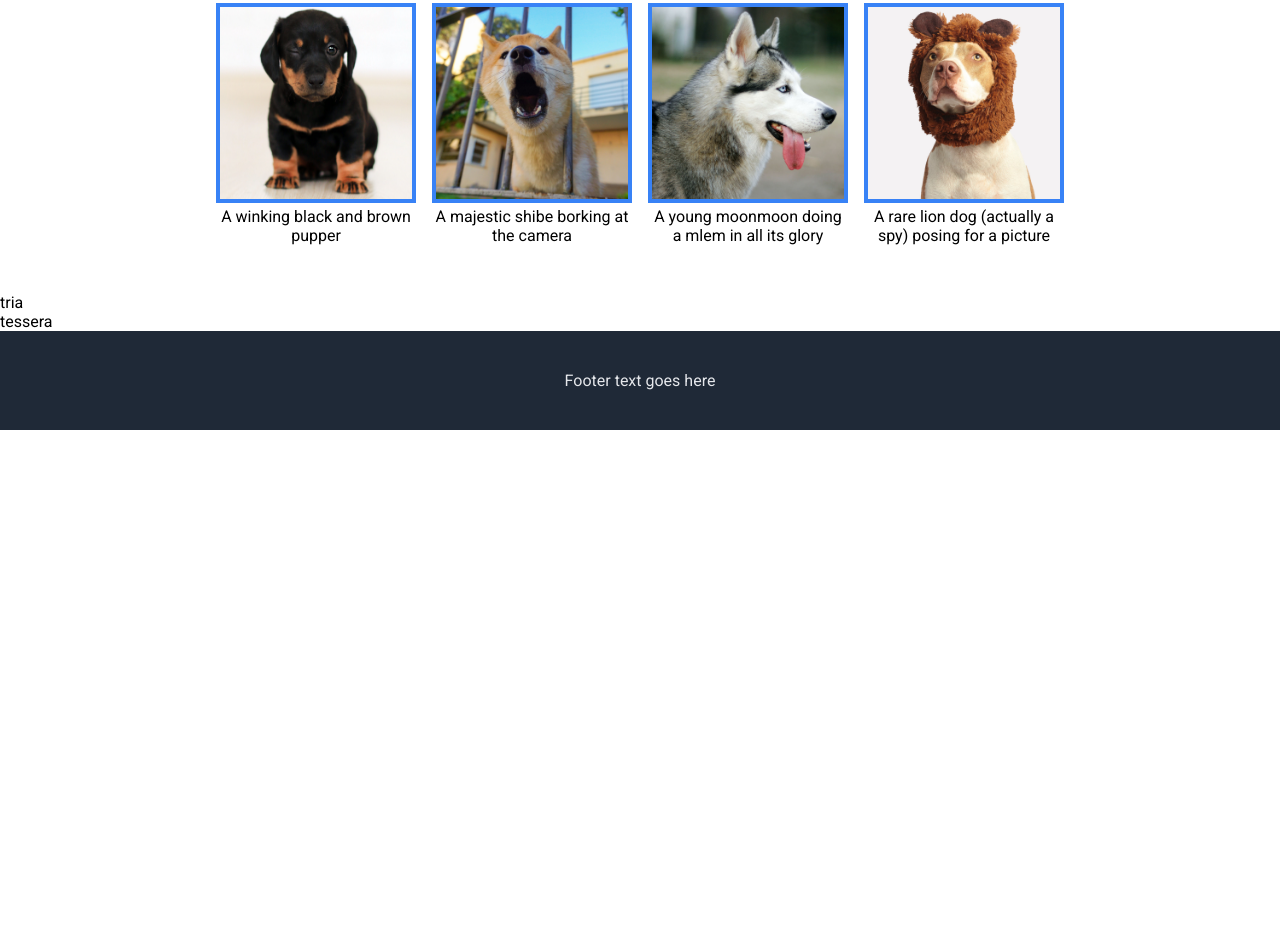
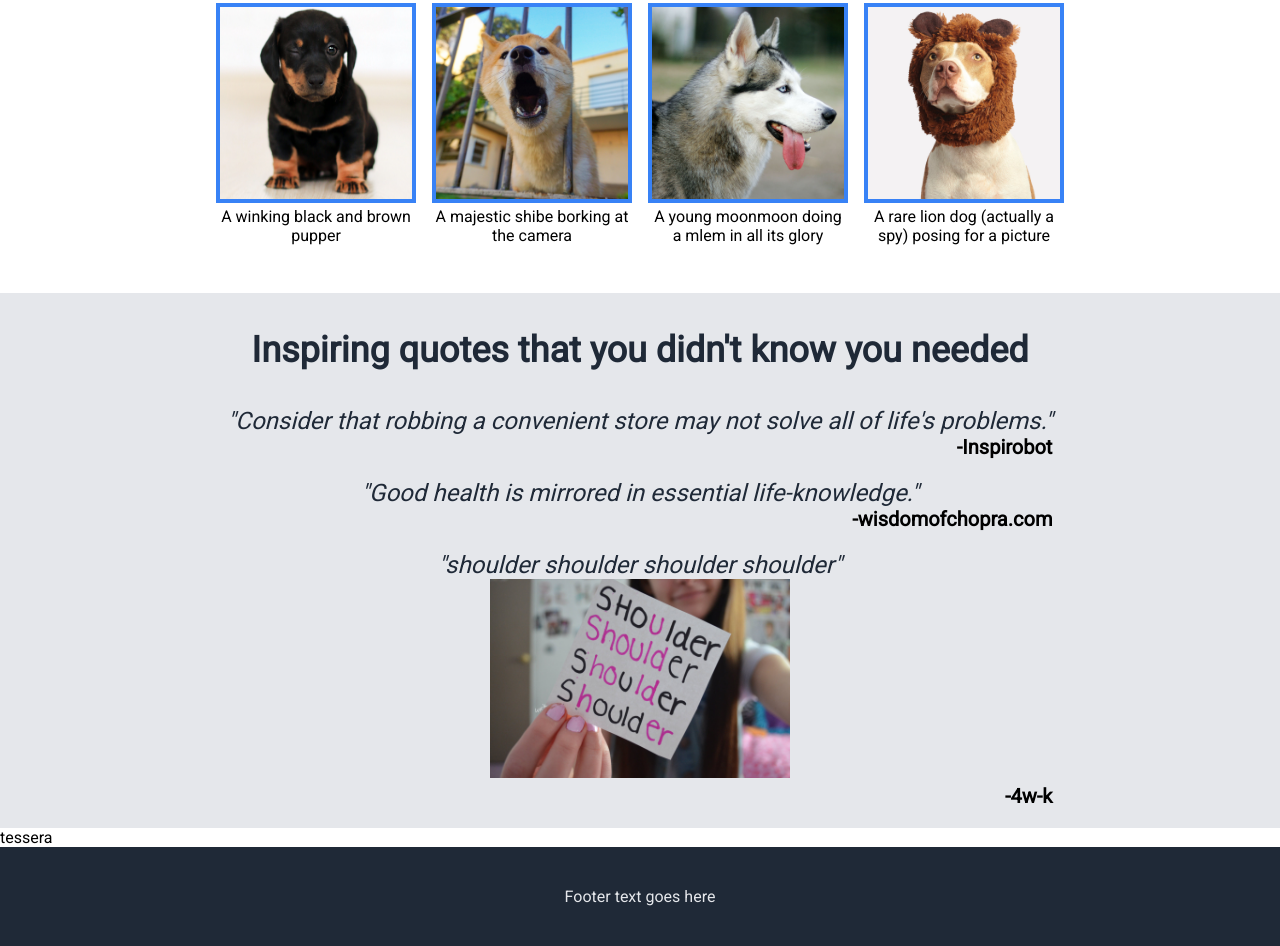
Before and after one commit to chriskaf1/landingpage, a plain HTML site: page index.html in a window 1280 px wide. Shown: the part 731-1677 px from the top of the page. Before the commit the page ends 1161 px from the top, so only its background shows below. Drawn offline with Linux system fonts and the light colour scheme.

Commit message:
Complete section 3

```diff
--- a/css/style.css
+++ b/css/style.css
@@ -31,7 +31,6 @@ a {
   color: #e5e7eb;
 }
 .section1 {
-  display: flex;
   flex-direction: column;
   padding: 24px 128px 48px;
 }
@@ -115,13 +114,44 @@ font-weight: 1000;
   width: 200px;
   height: 200px;
   border: #3882f6 solid 4px;
-
 }
 .section2-imagebox figcaption {
   width: 200px;
   display: flex;
   flex-flow: row wrap;
   text-align: center;
+}
+.section3 {
+  background-color: #e5e7eb;
+  color: #1f2937;
+  flex-direction: column;
+  justify-content: center;
+  align-items: center;
+}
+.section3-header {
+  font-size: 36px;
+  font-weight: bold;
+  margin: 36px 0;
+}
+.section3 .quotes {
+  display: flex;
+  flex-flow: column wrap;
+}
+.section3 .quote {
+  text-align: center;
+  font-size: 24px;
+  font-weight: 100;
+  font-style: italic;
+}
+.section3 .attribution {
+  align-self: flex-end;
+  font-weight: 1000;
+  font-size: 20px;
+  color: black;
+  margin-bottom: 20px;
+}
+.quote img {
+    width: 300px;
 }
 .footer {
   padding: 40px;
--- a/index.html
+++ b/index.html
@@ -51,24 +51,52 @@
       <div class="section2-text">Some doggos</div>
       <div class="section2-images">
         <div class="section2-imagebox">
-            <img src="./images/1.jpg" alt="Winking Black and Brown Puppy" />
-            <figcaption>A winking black and brown pupper</figcaption>
+          <img src="./images/1.jpg" alt="Winking Black and Brown Puppy" />
+          <figcaption>A winking black and brown pupper</figcaption>
         </div>
         <div class="section2-imagebox">
-            <img src="./images/2.jpg" alt="A Dog Barking Near a Metal Fence" />
-            <figcaption>A majestic shibe borking at the camera</figcaption>
+          <img src="./images/2.jpg" alt="A Dog Barking Near a Metal Fence" />
+          <figcaption>A majestic shibe borking at the camera</figcaption>
         </div>
         <div class="section2-imagebox">
-            <img src="./images/3.jpg" alt="Siberian Husky Sticking Its Tongue Out" />
-            <figcaption>A young moonmoon doing a mlem in all its glory</figcaption>
+          <img
+            src="./images/3.jpg"
+            alt="Siberian Husky Sticking Its Tongue Out"
+          />
+          <figcaption>
+            A young moonmoon doing a mlem in all its glory
+          </figcaption>
         </div>
         <div class="section2-imagebox">
-            <img src="./images/4.jpg" alt="Brown and White American Pit Bull Terrier With Brown Costume" />
-            <figcaption>A rare lion dog (actually a spy) posing for a picture</figcaption>
+          <img
+            src="./images/4.jpg"
+            alt="Brown and White American Pit Bull Terrier With Brown Costume"
+          />
+          <figcaption>
+            A rare lion dog (actually a spy) posing for a picture
+          </figcaption>
         </div>
       </div>
     </div>
-    <div class="section section3">tria</div>
+    <div class="section section3">
+      <div class="section3-header">
+        Inspiring quotes that you didn't know you needed
+      </div>
+      <div class="quotes">
+        <div class="quote">
+          "Consider that robbing a convenient store may not solve all of life's
+          problems."
+        </div>
+        <div class="attribution">-Inspirobot</div>
+        <div class="quote">
+          "Good health is mirrored in essential life-knowledge."
+        </div>
+        <div class="attribution">-wisdomofchopra.com</div>
+        <div class="quote">"shoulder shoulder shoulder shoulder"</div>
+        <div class="quote"><img src="./images/shoulder.jpg" /></div>
+        <div class="attribution">-4w-k</div>
+      </div>
+    </div>
     <div class="section section4">tessera</div>
     <div class="footer">Footer text goes here</div>
   </body>
```
Also changed, not shown: images/shoulder.jpg (added), 1 other file. Lines whose indentation alone changed are shown as unchanged.
